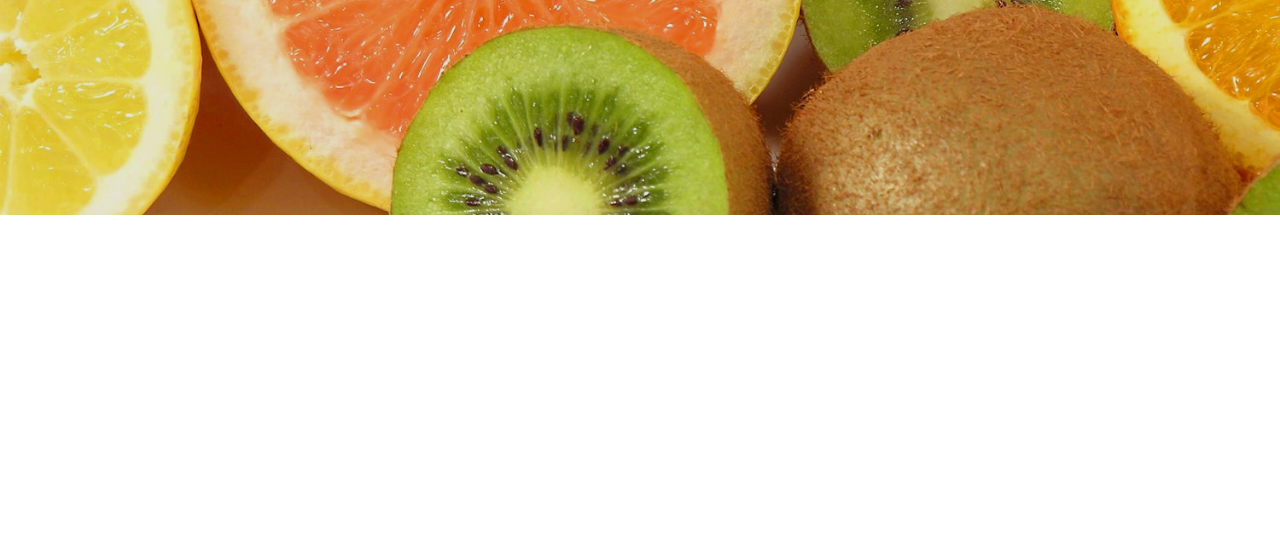
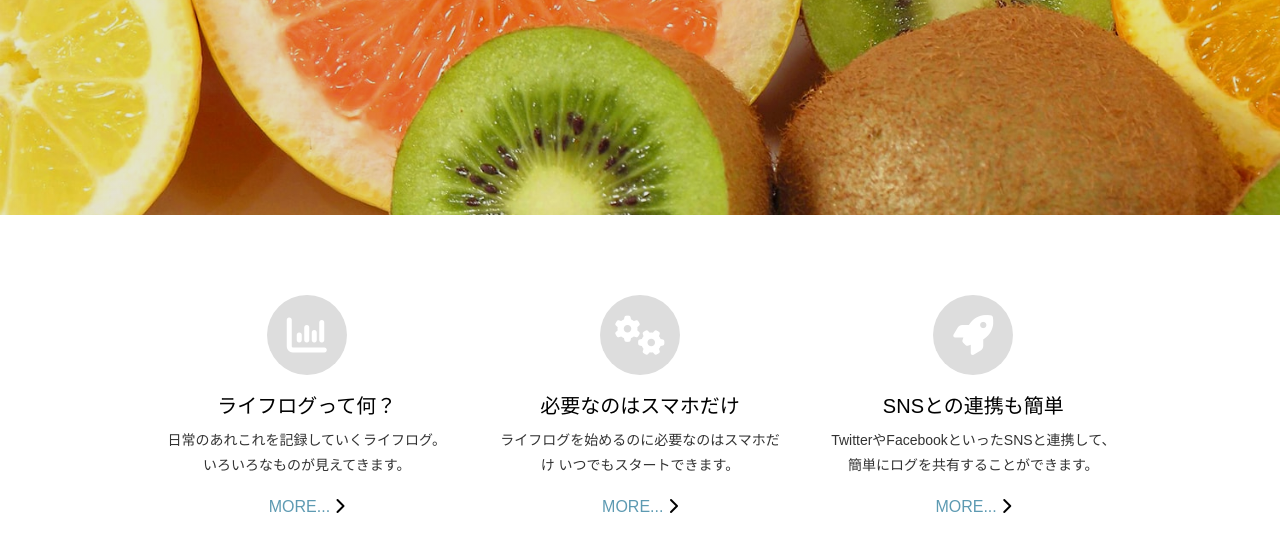
Before and after one commit to Yohei-Shiina/responsive-web-practice, a plain HTML site: page index.html in a window 1280 px wide. Shown: the part 585-1136 px from the top of the page. Before the commit the page ends 800 px from the top, so only its background shows below. Drawn offline with Linux system fonts and the light colour scheme.

Commit message:
display content B

```diff
--- a/index.html
+++ b/index.html
@@ -11,6 +11,7 @@
 	<link href="https://fonts.googleapis.com/css2?family=Montserrat&display=swap" rel="stylesheet">
 	<link rel="stylesheet" href="style.css">
 	<title>Document</title>
+	<script src="https://kit.fontawesome.com/694f56cd7c.js" crossorigin="anonymous"></script>
 </head>
 
 <body>
@@ -22,6 +23,34 @@
 			<a href="#">ライフログを始める</a>
 		</div>
 	</section>
+	<section class="conB">
+		<div class="container">
+			<div class="text">
+				<span class="fa fa-bar-chart icon"></span>
+				<h2>ライフログって何？</h2>
+				<p>日常のあれこれを記録していくライフログ。
+					いろいろなものが見えてきます。</p>
+				<a href="">MORE...</a>
+				<span class="fa fa-chevron-right"></span>
+			</div>
+			<div class="text">
+				<span class="fa fa-gears icon"></span>
+				<h2>必要なのはスマホだけ</h2>
+				<p>ライフログを始めるのに必要なのはスマホだけ
+					いつでもスタートできます。</p>
+				<a href="">MORE...</a>
+				<span class="fa fa-chevron-right"></span>
+			</div>
+			<div class="text">
+				<span class="fa fa-rocket icon"></span>
+				<h2>SNSとの連携も簡単</h2>
+				<p>TwitterやFacebookといったSNSと連携して、
+					簡単にログを共有することができます。</p>
+				<a href="">MORE...</a>
+				<span class="fa fa-chevron-right"></span>
+			</div>
+		</div>
+	</section>
 </body>
 <link rel="stylesheet" href="style.css">
 
--- a/style.css
+++ b/style.css
@@ -6,6 +6,9 @@
 	--accent-color: #bf6a7a;
 	--dark-color: #2b5566;
 	--text-bright-color: #fff;
+	--icon-color: #fff;
+	--icon-bk-color: #ddd;
+	--large-width: 1000px;
 }
 
 body {
@@ -71,3 +74,58 @@ body {
 		font-size: 24px;
 	}
 }
+
+.conB .container {
+	padding-top: 80px;
+	padding-bottom: 20px;
+}
+.conB .text {
+	padding-left: 20px;
+	padding-right: 20px;
+	padding-bottom: 60px;
+	text-align: center;
+}
+.conB h2 {
+	margin-bottom: 10px;
+	font-size: 20px;
+}
+.conB p {
+	margin-bottom: 20px;
+	font-size: 14px;
+	line-height: 1.8;
+	opacity: 0.8;
+}
+.conB a {
+	color: #5d9ab2;
+	color: var(--main-color);
+	text-decoration: none;
+}
+.conB a:hover {
+	text-decoration: underline;
+}
+.conB .icon {
+	display: inline-block;
+	margin-bottom: 20px;
+	font-size: 40px;
+	width: 2em;
+	line-height: 2em;
+	border-radius: 50%;
+	text-align: center;
+	background-color: #ddd;
+	background-color: var(--icon-bk-color);
+	color: #fff;
+	color: var(--icon-color);
+}
+
+@media (min-width: 768px) {
+	.conB .container {
+		display: flex;
+		max-width: 1000px;
+		max-width: var(--large-width);
+		margin-left: auto;
+		margin-right: auto;
+	}
+	.conB .text {
+		flex:1;
+	}
+}
```
